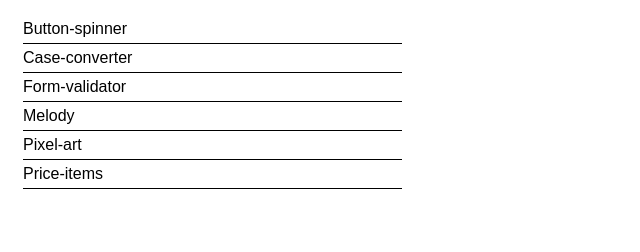
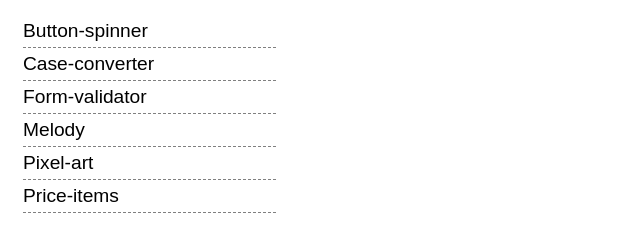
Before and after one commit to zetaleo/elements, a website: page index.html in a window 1280 px wide. Shown: the whole page, without its empty margins (0-640 px from the left). Drawn offline with Linux system fonts and the light colour scheme.

Commit message:
Update index

```diff
--- a/index.html
+++ b/index.html
@@ -2,35 +2,53 @@
 <html lang="en">
   <head>
     <meta charset="UTF-8" />
+    <meta name="viewport" content="width=device-width, initial-scale=1.0" />
     <!-- <meta http-equiv="refresh" content="0; url=case-converter/index.html" /> -->
     <title>Elements</title>
     <style>
       body {
         font-family: Arial, Helvetica, sans-serif;
       }
+
       a {
         text-decoration: none;
         color: black;
         padding: 5px 0;
-        border-bottom: 1px solid black;
+        border-bottom: 1px dashed grey;
       }
       .container {
-        display: flex;
+        display: grid;
         flex-direction: column;
         margin: 15px 0 0 15px;
-        width: 50%;
+        width: 60%;
+        font-size: 6vw;
+      }
+
+       @media screen and (min-width: 400px) {
+        .container {
+          width: 50%;
+          font-size: 4vw;
+        }
       }
 
       @media screen and (min-width: 500px) {
         .container {
           width: 40%;
+          font-size: 3vw;
         }
       }
+
       @media screen and (min-width: 800px) {
         .container {
           width: 30%;
+          font-size: 2vw;
         }
       }
+            @media screen and (min-width: 1200px) {
+        .container {
+          width: 20%;
+          font-size: 1.5vw;
+        }
     </style>
   </head>
   <body>
```
